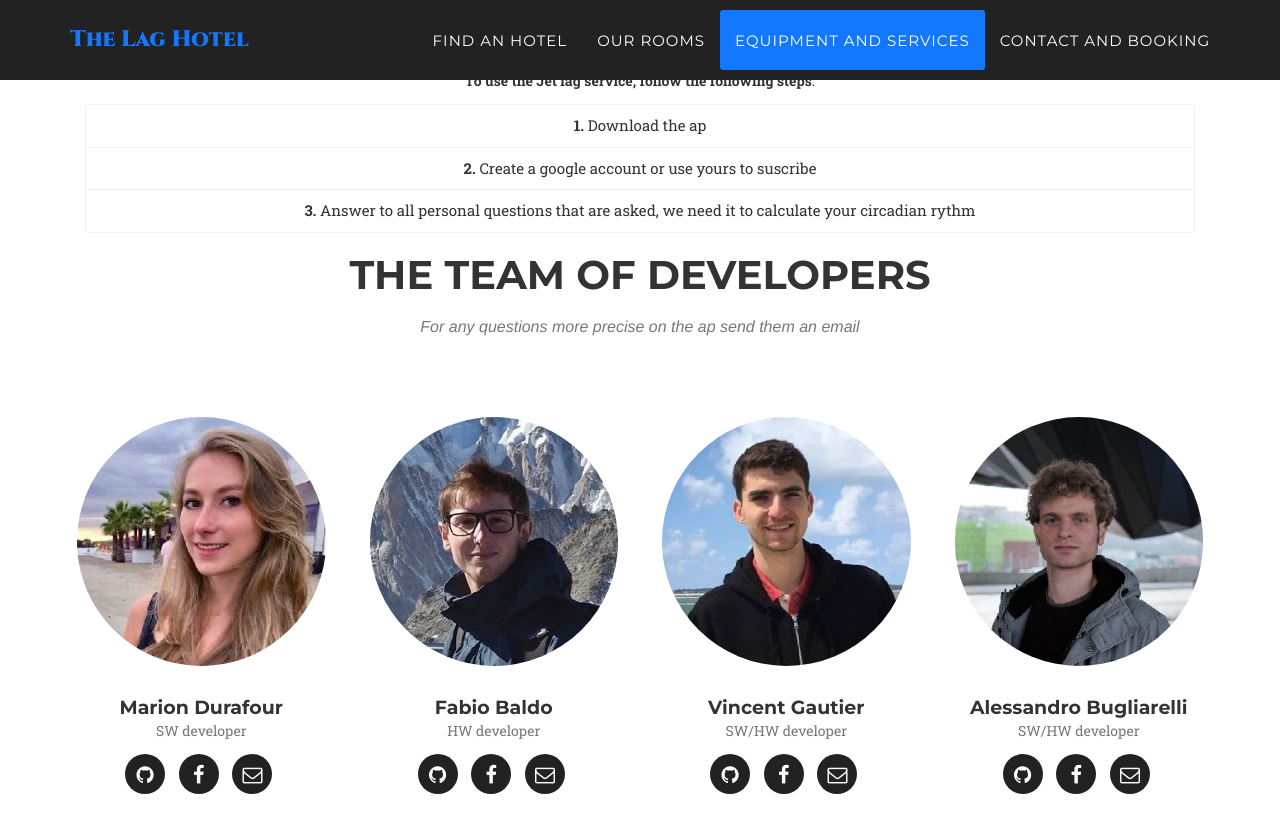
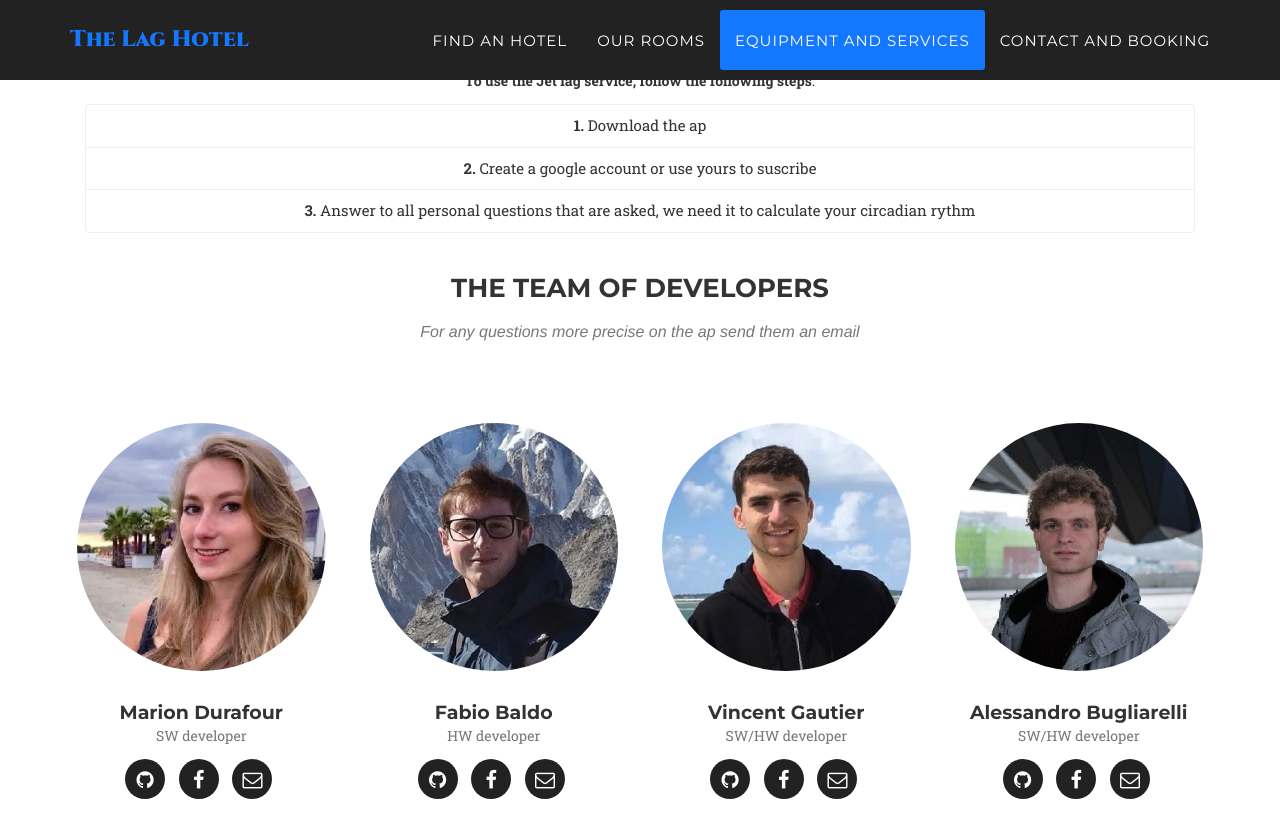
Before and after one commit to VincentGautier/Hotel-web-site, a Jekyll site: the page built from index.html, in a window 1280 px wide and 900 px high, scrolled down 3009 px. Shown: the top 838 px of the window. Built offline with Jekyll 4.4.1, drawn with Linux system fonts in a browser that asks for light colours; some web fonts are replaced.

Commit message:
Update equipment_services.html

```diff
--- a/_includes/equipment_services.html
+++ b/_includes/equipment_services.html
@@ -43,7 +43,7 @@
             </div>
             <div class="row">
                 <div class="col-lg-12 text-center">
-                    <h2 class="section-heading">The team of developers</h2>
+                    <h3 class="section-heading">The team of developers</h3>
                     <h3 class="section-subheading text-muted">For any questions more precise on the ap send them an email</h3>
                 </div>
             </div>
```
